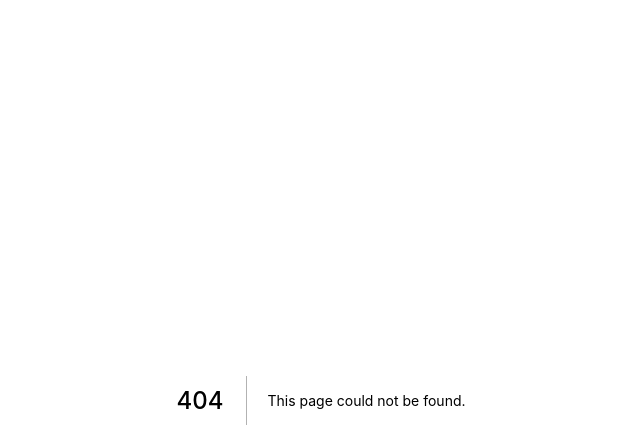
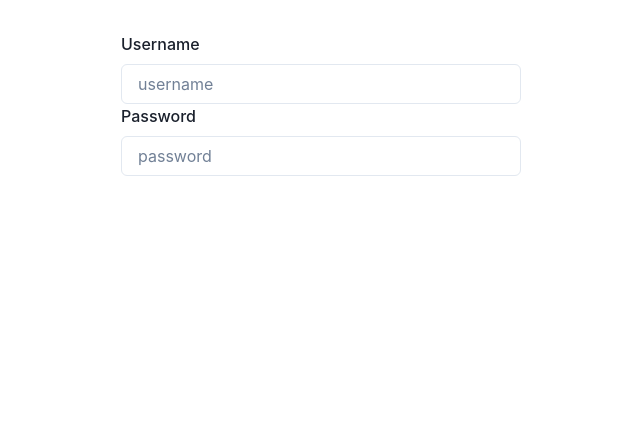
Before and after one commit to zYasser/reddit-clone, a Next.js app in the folder front-end/: page /register in a window 1280 px wide. Before the commit this address had no page. Shown: the top 448 px of the page, without its empty margins (319-959 px from the left). Built offline with nearby package versions, Linux system fonts and the light colour scheme.

Commit message:
Designed the register page

```diff
--- a/front-end/package.json
+++ b/front-end/package.json
@@ -11,6 +11,7 @@
     "@chakra-ui/theme-tools": "^2.0.2",
     "@emotion/react": "^11.9.0",
     "@emotion/styled": "^11.9.0",
+    "formik": "^2.2.9",
     "framer-motion": "^6.3.0",
     "next": "latest",
     "react": "^18.2.0",
--- /dev/null
+++ b/front-end/src/components/InputFieldProps.tsx
@@ -0,0 +1,25 @@
+import {
+  FormControl,
+  FormLabel,
+  Input,
+  FormErrorMessage,
+} from "@chakra-ui/react";
+import { useField } from "formik";
+import React from "react";
+
+type InputFieldProps = React.InputHTMLAttributes<HTMLInputElement> & {
+  label: string;
+  name: string;
+  placeholder: string;
+};
+
+export const InputField: React.FC<InputFieldProps> = (props) => {
+  const [field, { error }] = useField(props);
+  return (
+    <FormControl isInvalid={!!error}>
+      <FormLabel htmlFor={field.name}>{props.label}</FormLabel>
+      <Input {...field} id={field.name} placeholder={props.placeholder} />
+      {error ? <FormErrorMessage>{error}</FormErrorMessage> : null}
+    </FormControl>
+  );
+};
--- /dev/null
+++ b/front-end/src/components/Wrapper.tsx
@@ -0,0 +1,22 @@
+import { Box } from "@chakra-ui/react";
+
+interface WrapperProps {
+  children: React.ReactNode;
+  variant?: "small" | "regular";
+}
+
+export const Wrapper: React.FC<WrapperProps> = ({
+  children,
+  variant = "regular",
+}) => {
+  return (
+    <Box
+      mt={8}
+      maxW={variant === "regular" ? "800px" : "400px"}
+      w="100%"
+      mx={"auto"}
+    >
+      {children}
+    </Box>
+  );
+};
--- a/front-end/src/pages/_document.tsx
+++ b/front-end/src/pages/_document.tsx
@@ -1,5 +1,5 @@
-import NextDocument, { Html, Head, Main, NextScript } from 'next/document'
-import { ColorModeScript } from '@chakra-ui/react'
+import NextDocument, { Html, Head, Main, NextScript } from "next/document";
+import { ColorModeScript } from "@chakra-ui/react";
 
 export default class Document extends NextDocument {
   render() {
@@ -13,6 +13,6 @@
           <NextScript />
         </body>
       </Html>
-    )
+    );
   }
 }
--- /dev/null
+++ b/front-end/src/pages/register.tsx
@@ -0,0 +1,40 @@
+import React from "react";
+import { Form, Formik } from "formik";
+import {
+  FormControl,
+  FormLabel,
+  Input,
+  FormErrorMessage,
+} from "@chakra-ui/react";
+import { Wrapper } from "../components/Wrapper";
+import { InputField } from "../components/InputFieldProps";
+
+interface registerProps {}
+
+const Register: React.FC<registerProps> = ({}) => {
+  return (
+    <Wrapper variant="small">
+      <Formik
+        initialValues={{ username: "", passowrd: "" }}
+        onSubmit={(values) => console.log(values)}
+      >
+        {({ values, handleChange }) => (
+          <Form>
+            <InputField
+              name="username"
+              placeholder="username"
+              label="Username"
+            ></InputField>
+            <InputField
+              name="password"
+              placeholder="password"
+              label="Password"
+              type="password"
+            ></InputField>
+          </Form>
+        )}
+      </Formik>
+    </Wrapper>
+  );
+};
+export default Register;
```
Also changed, not shown: front-end/src/components/Container.tsx (deleted, +0 -17 lines), front-end/src/pages/index.tsx (+2 -6 lines), 2 other files (tests, documents, lock files or other folders).
